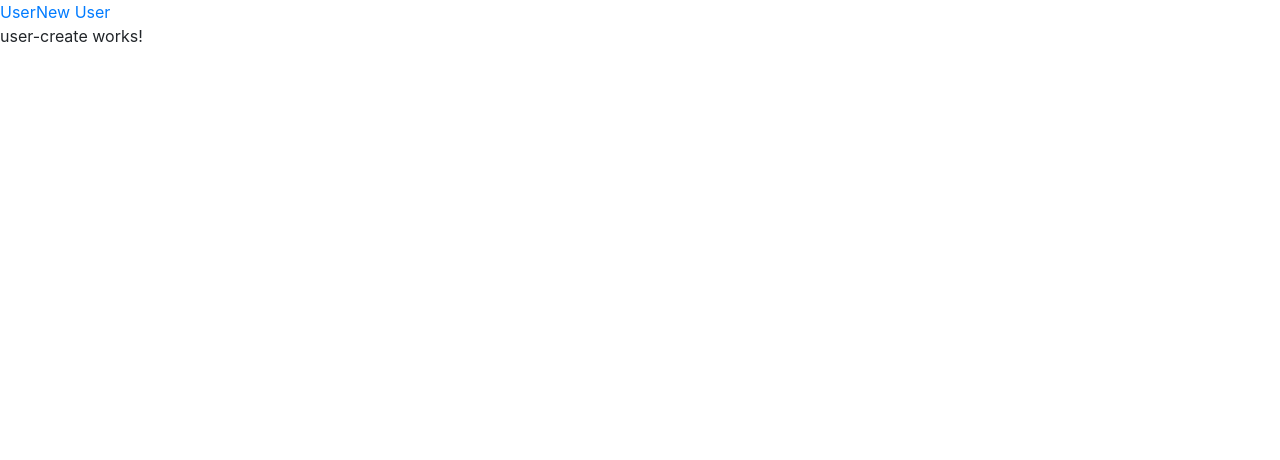
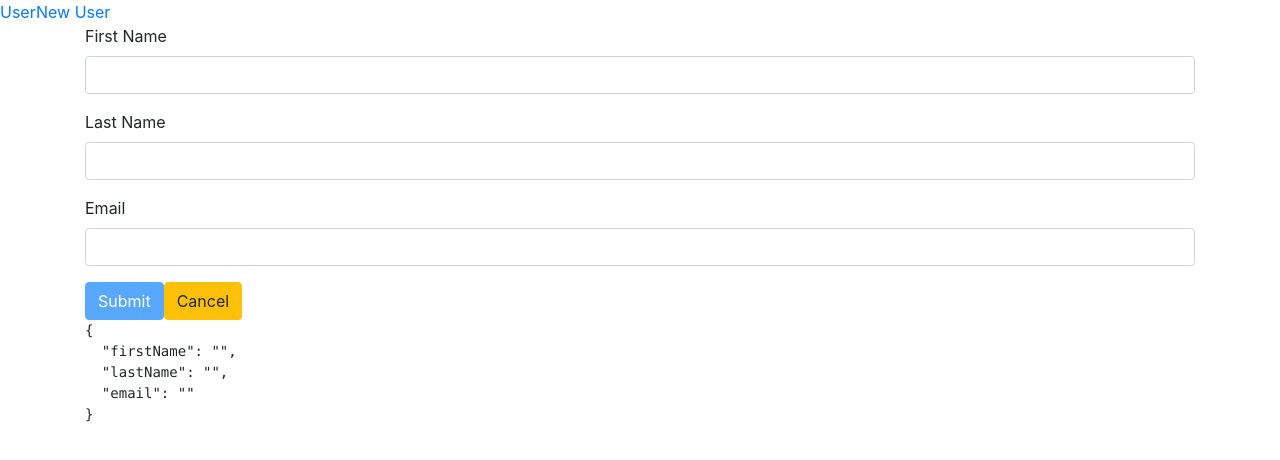
Before and after one commit to prasoonm/user-app, an Angular app: page /user/create in a window 1280 px wide. Shown: the top 460 px of the page. Built offline with nearby package versions, Linux system fonts and the light colour scheme.

Commit message:
Implemented user create component and logic to save the user

```diff
--- a/src/app/user/user-create/user-create.component.html
+++ b/src/app/user/user-create/user-create.component.html
@@ -1,3 +1,28 @@
-<p>
-  user-create works!
-</p>
+<div class="container">
+  <div class="row">
+    <div class="col">
+      <section>
+        <form novalidate [formGroup]="userForm" (ngSubmit)="onSubmit()">
+          <fieldset>
+            <div class="form-group">
+              <label>First Name</label>
+              <input type="text" class="form-control" formControlName="firstName">
+            </div>
+            <div class="form-group">
+              <label>Last Name</label>
+              <input type="text" class="form-control" formControlName="lastName">
+            </div>
+          </fieldset>
+          <div class="form-group">
+            <label>Email</label>
+            <input type="text" class="form-control" formControlName="email">
+          </div>
+
+          <button type="submit" class="btn btn-primary" [disabled]="!userForm.valid">Submit</button>
+          <button type="button" class="btn btn-warning" (click)="redirectToUserPage()">Cancel</button>
+          <pre>{{userForm.value | json}}</pre>
+        </form>
+      </section>
+    </div>
+  </div>
+</div>
--- a/src/app/user/user-create/user-create.component.ts
+++ b/src/app/user/user-create/user-create.component.ts
@@ -1,15 +1,44 @@
 import { Component, OnInit } from '@angular/core';
+import {FormControl, FormGroup, Validators} from '@angular/forms';
+import {Router} from '@angular/router';
+import {User} from '../User';
+import {UserService} from '../user.service';
 
 @Component({
   selector: 'app-user-create',
   templateUrl: './user-create.component.html',
-  styleUrls: ['./user-create.component.css']
+  styleUrls: ['./user-create.component.css'],
+  providers: [UserService],
 })
 export class UserCreateComponent implements OnInit {
 
-  constructor() { }
+  userForm: FormGroup;
+  constructor(private router: Router, private userService: UserService) { }
 
   ngOnInit() {
+    this.userForm = new FormGroup({
+      firstName: new FormControl('', Validators.required),
+      lastName: new FormControl('', Validators.required),
+      email: new FormControl('', [
+        Validators.required,
+        Validators.pattern('[^ @]*@[^ @]*')
+      ]),
+    });
   }
 
+  onSubmit() {
+    if (this.userForm.valid) {
+      const user: User = new User(null,
+        this.userForm.controls['firstName'].value,
+        this.userForm.controls['lastName'].value,
+        this.userForm.controls['email'].value);
+      this.userService.saveUser(user).subscribe();
+    }
+    this.userForm.reset();
+    this.router.navigate(['/user']);
+  }
+
+  redirectToUserPage() {
+    this.router.navigate(['/user']);
+  }
 }
--- a/src/app/user/user.module.ts
+++ b/src/app/user/user.module.ts
@@ -4,11 +4,14 @@ import { CommonModule } from '@angular/common';
 import { UserRoutingModule } from './user-routing.module';
 import { UserListComponent } from './user-list/user-list.component';
 import { UserCreateComponent } from './user-create/user-create.component';
+import {FormsModule, ReactiveFormsModule} from '@angular/forms';
 
 @NgModule({
   imports: [
     CommonModule,
-    UserRoutingModule
+    UserRoutingModule,
+    FormsModule,
+    ReactiveFormsModule,
   ],
   declarations: [UserListComponent, UserCreateComponent]
 })
--- a/src/app/user/user.service.ts
+++ b/src/app/user/user.service.ts
@@ -18,4 +18,8 @@ export class UserService {
     // add error scenario as well
   }
 
+  saveUser(user: User): Observable<User> {
+    return this.http.post(this.apiUrl, user)
+      .catch((err: any) => Observable.throw(err.json()));
+  }
 }
```
